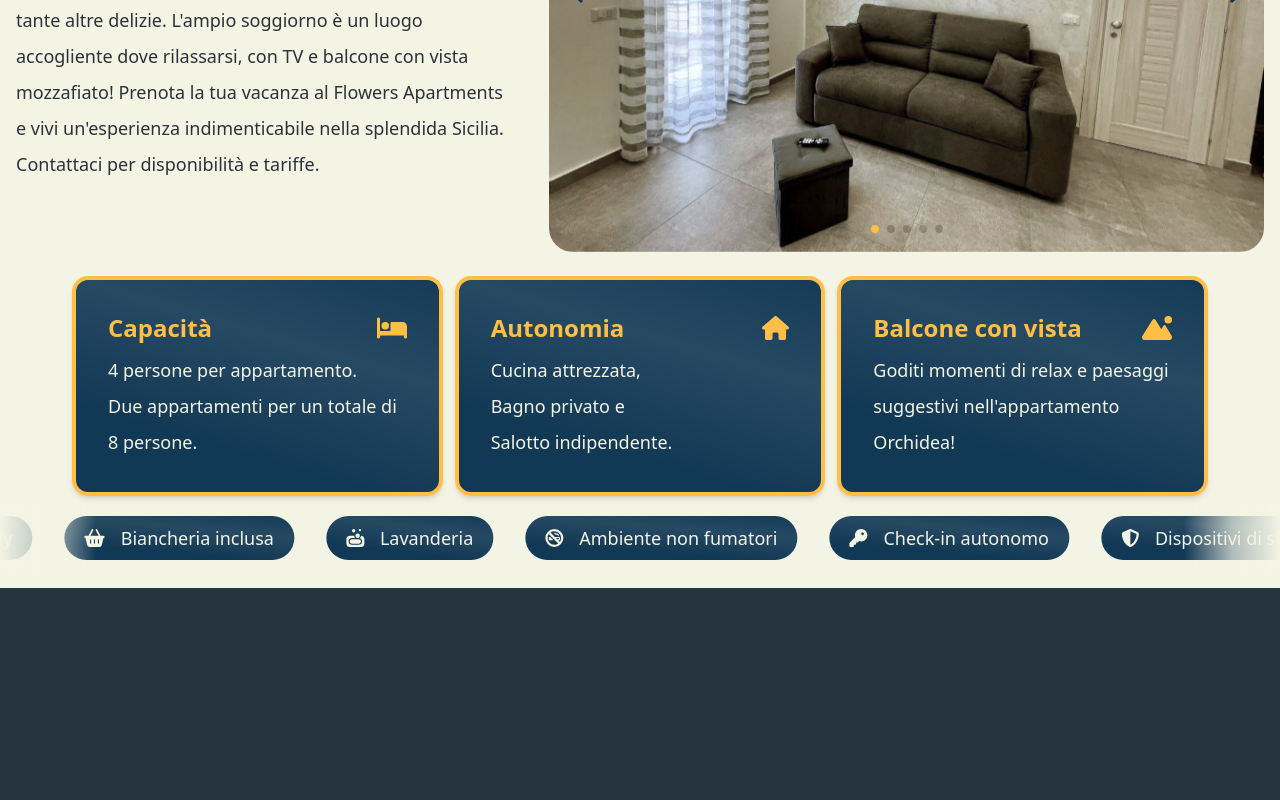
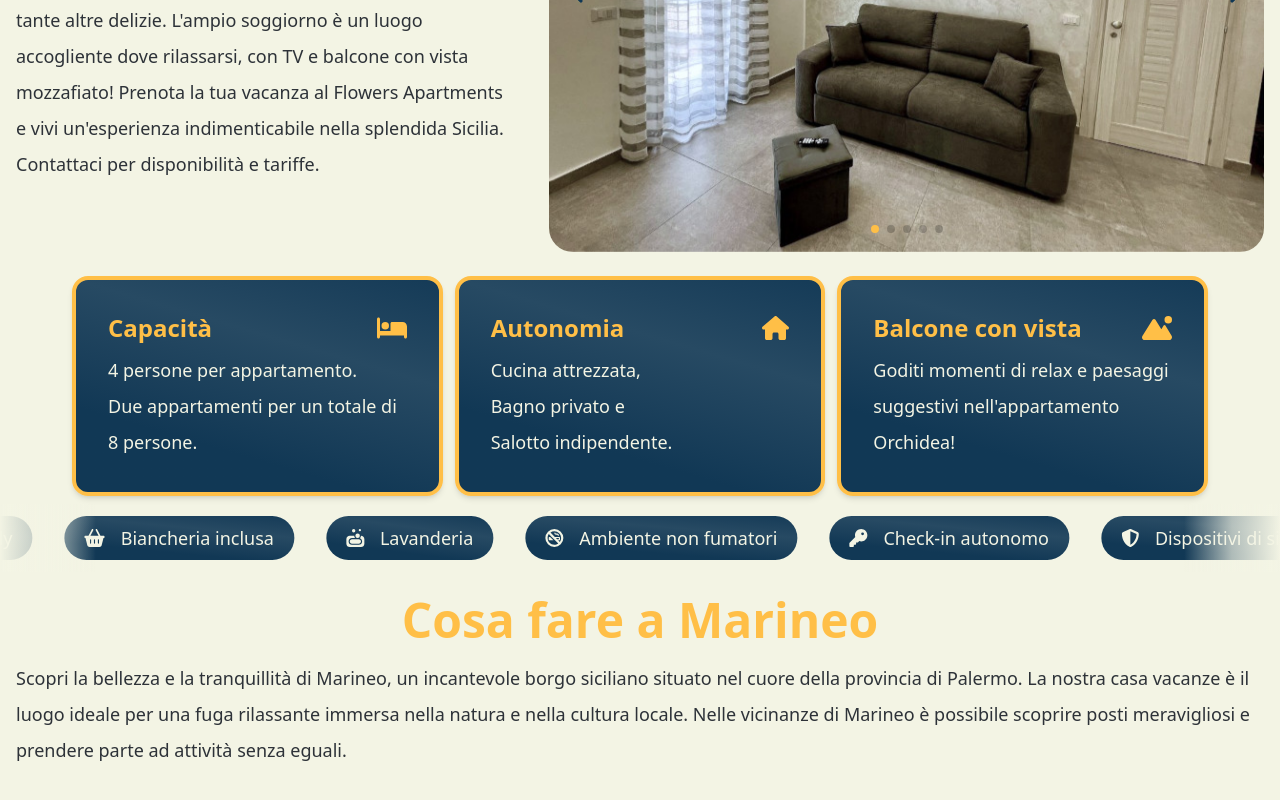
Before and after one commit to danieleardizzone/next-flowers, a Next.js app: page / in a window 1280 px wide. Shown: the part 1104-1904 px from the top of the page. Before the commit the page ends 1692 px from the top, so only its background shows below. Built offline with nearby package versions, Linux system fonts and the light colour scheme.

Commit message:
ADD - Activities section

```diff
--- /dev/null
+++ b/app/components/ui/activities/Activities.tsx
@@ -0,0 +1,20 @@
+import Container from "../LgContainer";
+import SectionTitle from "../SectionTitle";
+
+export default function Activities() {
+    return (
+        <div className="bg-primary text-primary-content p-2">
+            <Container>
+                <SectionTitle>
+                    <h2>
+                        Cosa fare a Marineo
+                    </h2>
+                </SectionTitle>
+
+                <div className="p-1 md:p-2">
+                    Scopri la bellezza e la tranquillità di Marineo, un incantevole borgo siciliano situato nel cuore della provincia di Palermo. La nostra casa vacanze è il luogo ideale per una fuga rilassante immersa nella natura e nella cultura locale. Nelle vicinanze di Marineo è possibile scoprire posti meravigliosi e prendere parte ad attività senza eguali.
+                </div>
+            </Container>
+        </div>
+    )
+}
--- a/app/page.tsx
+++ b/app/page.tsx
@@ -1,11 +1,13 @@
 import HeroSection from "@/app/components/ui/hero/HeroSection";
 import About from "@/app/components/ui/about/About";
+import Activities from "@/app/components/ui/activities/Activities";
 
 export default function Home() {
   return (
     <div>
       <HeroSection />
       <About />
+      <Activities />
     </div>
   );
 }
```
